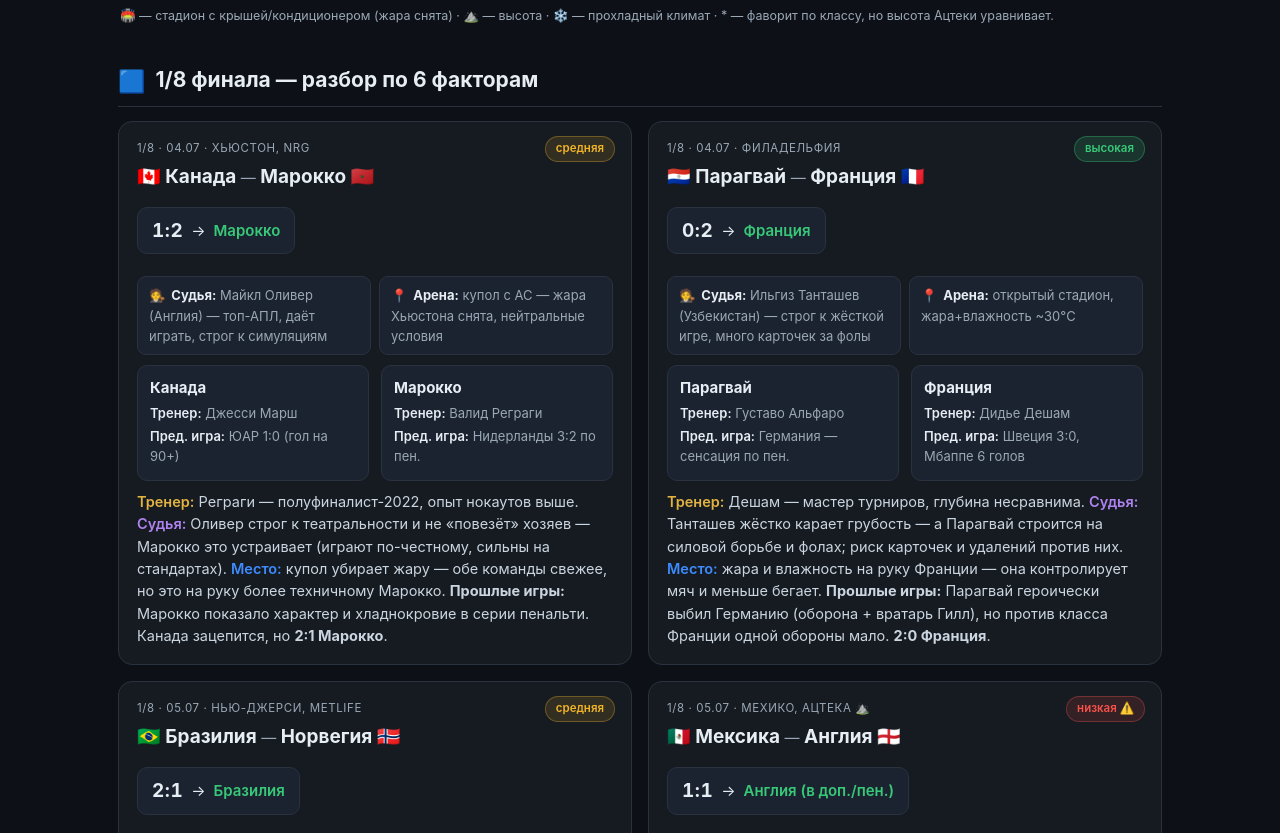
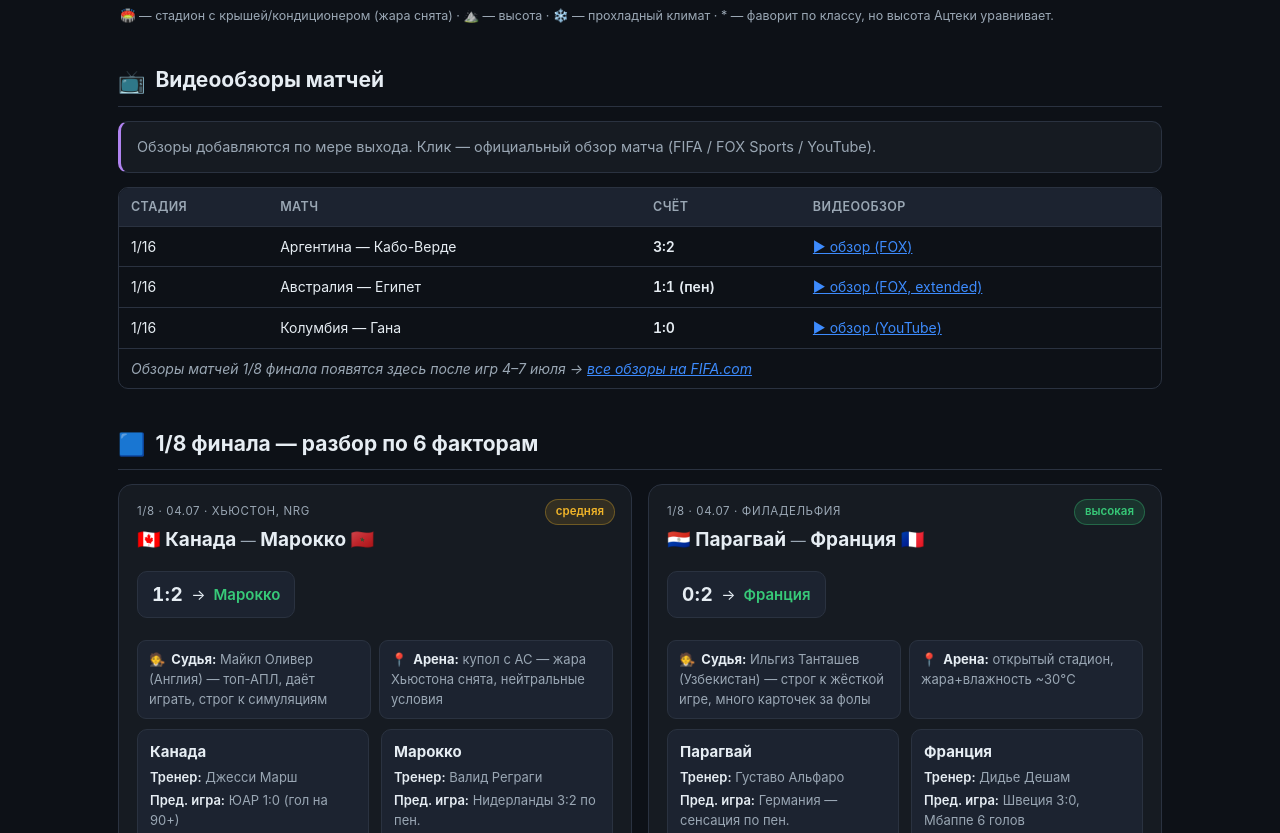
Before and after one commit to gutkovskaya/worldcup2026-prognoz, a plain HTML site: page index.html in a window 1280 px wide. Shown: the part 2030-2863 px from the top of the page. Drawn offline with Linux system fonts and the light colour scheme.

Commit message:
Добавлен раздел видеообзоров матчей
Co-Authored-By: Claude Opus 4.8 <noreply@anthropic.com>

```diff
--- a/index.html
+++ b/index.html
@@ -173,6 +173,24 @@
 </table>
 </div>
 <p style="font-size:12.5px;color:var(--muted);margin:8px 2px">🏟️ — стадион с крышей/кондиционером (жара снята) · ⛰️ — высота · ❄️ — прохладный климат · * — фаворит по классу, но высота Ацтеки уравнивает.</p>
+
+<!-- ================= VIDEO REVIEWS ================= -->
+<h2 class="section"><span class="em">📺</span> Видеообзоры матчей</h2>
+<div class="note" style="border-left-color:var(--purple)">
+  Обзоры добавляются по мере выхода. Клик — официальный обзор матча (FIFA / FOX Sports / YouTube).
+</div>
+<div class="scroll">
+<table>
+  <thead><tr><th>Стадия</th><th>Матч</th><th>Счёт</th><th>Видеообзор</th></tr></thead>
+  <tbody>
+    <tr><td>1/16</td><td>Аргентина — Кабо-Верде</td><td class="res">3:2</td><td><a href="https://www.foxsports.com/watch/fmc-15ahqoqpr5humuum">▶ обзор (FOX)</a></td></tr>
+    <tr><td>1/16</td><td>Австралия — Египет</td><td class="res">1:1 (пен)</td><td><a href="https://www.foxsports.com/watch/fmc-y9y8ofjhpsiu98bu">▶ обзор (FOX, extended)</a></td></tr>
+    <tr><td>1/16</td><td>Колумбия — Гана</td><td class="res">1:0</td><td><a href="https://www.youtube.com/watch?v=9TJRhuQOJuE">▶ обзор (YouTube)</a></td></tr>
+    <tr><td colspan="4" style="color:var(--muted);font-style:italic">Обзоры матчей 1/8 финала появятся здесь после игр 4–7 июля →
+      <a href="https://www.fifa.com/en/tournaments/mens/worldcup/canadamexicousa2026/highlights">все обзоры на FIFA.com</a></td></tr>
+  </tbody>
+</table>
+</div>
 
 <!-- ================= ROUND OF 16 CARDS ================= -->
 <h2 class="section"><span class="em">🟦</span> 1/8 финала — разбор по 6 факторам</h2>
@@ -424,6 +442,8 @@
 <!-- ================= UPDATE LOG ================= -->
 <h2 class="section"><span class="em">📝</span> Журнал обновлений</h2>
 <ul class="log">
+  <li><b>4 июля 2026</b> — добавлен раздел <b>📺 видеообзоры</b> (обзоры 1/16, дальше — по мере выхода).
+  Заведён отдельный <b>архив прогнозов</b> для разбора ошибок.</li>
   <li><b>4 июля 2026</b> — 1/16 завершено. Внесены итоги (сверка прогноз/факт: 2 из 3 победителей, точный счёт Колумбия 1:0).
   Достроена сетка 1/8 (все 8 пар). Прогнозы пересобраны по <b>6 факторам</b> — добавлены <b>судья</b>, <b>предыдущие игры</b> и <b>место проведения</b>.</li>
   <li><b>3 июля 2026</b> — опубликовано на Netlify: <a href="https://worldcup2026-prognoz.netlify.app">worldcup2026-prognoz.netlify.app</a>.</li>
```
